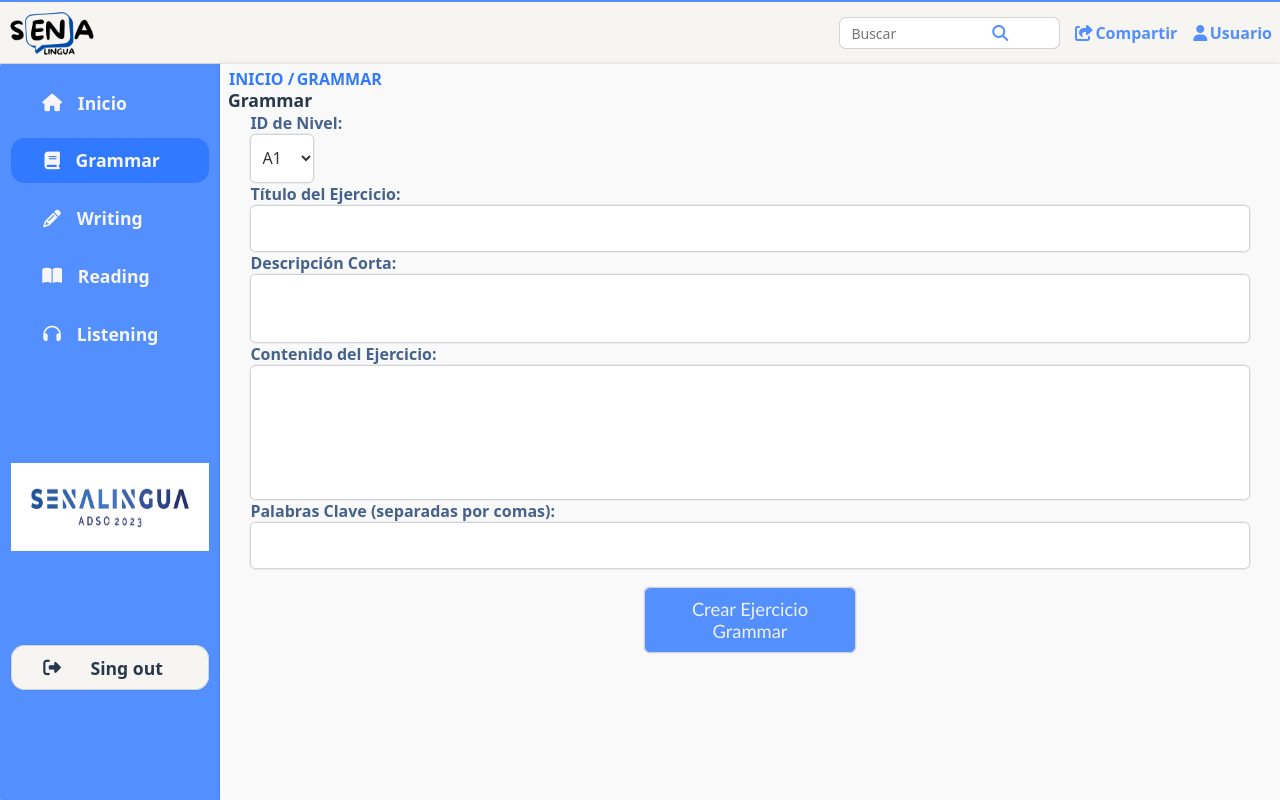
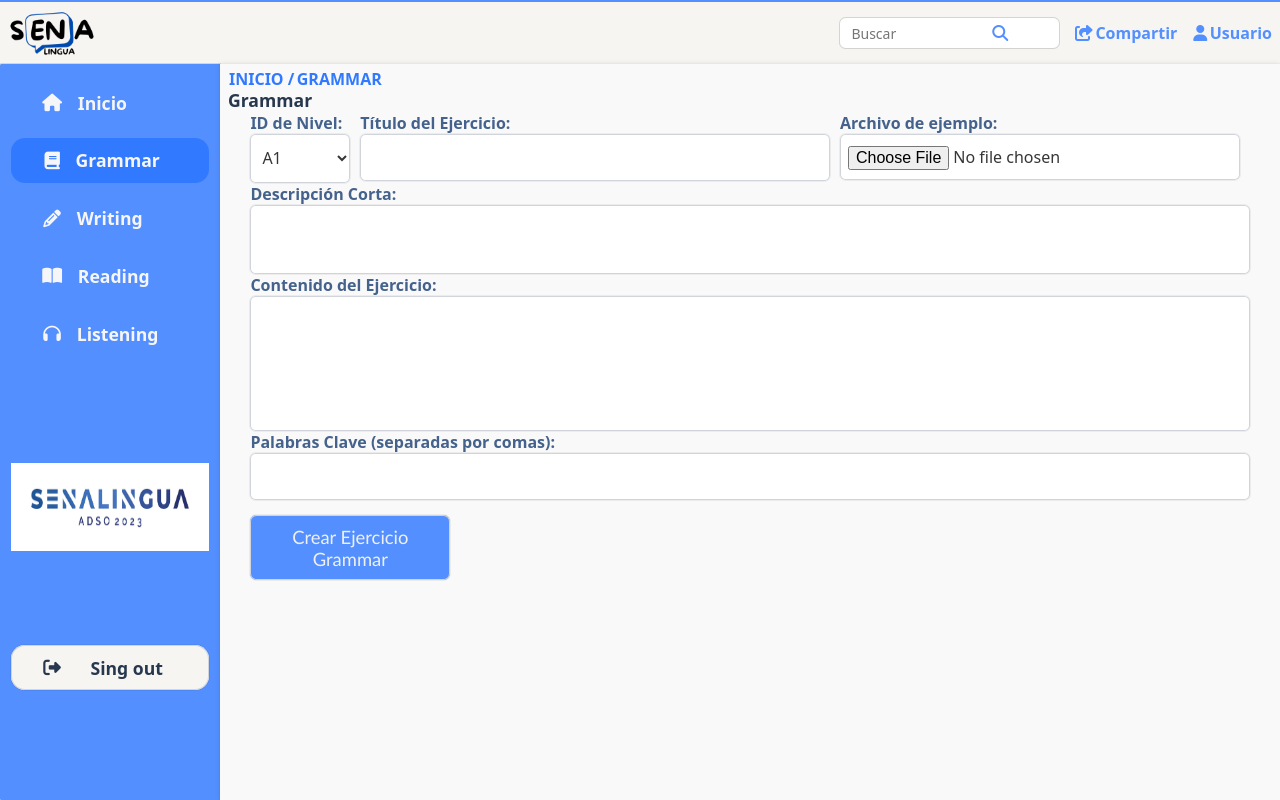
Before and after one commit to yohany474/english_project, a PHP site: page /Panel.html in a window 1280 px wide, after a click on "Grammar". Run offline with PHP 8.4, Linux system fonts and the light colour scheme; some libraries are stand-ins or nearby versions.

Commit message:
Cambio a formulario grammar, incluye seccion para pdf

```diff
--- a/Panel.html
+++ b/Panel.html
@@ -146,18 +146,25 @@
 
       <section class="paginas contenedorActive" id="Grammar">
         <h2>Grammar</h2>
-        <form action="./controller/CrearGrammar.php" method="post" class="formulario-ejercicio">
-
+        <form action="./controller/CrearGrammar.php" method="post" class="formulario-ejercicio" enctype="multipart/form-data">
+          <section class="deanvulo">
+            <div class="id">
               <label for="IDnivel">ID de Nivel:</label>
               <select id="IDnivel" name="IDnivel" style="width: 4rem;">
                 <option value="A1">A1</option>
                 <option value="A2">A2</option>
                 <option value="B1">B1</option>
               </select>
-
+            </div>
+            <div class="tit">
               <label for="titulo">Título del Ejercicio:</label>
               <input type="text" id="titulo" name="titulo" required>
-
+            </div>
+            <div class="ar">
+              <label for="titulo">Archivo de ejemplo:</label>
+              <input type="file" id="titulo" name="Archivo" accept=".pdf" required>
+            </div>
+          </section>
 
           <label for="secrip-corta">Descripción Corta:</label>
           <textarea id="secrip-corta" name="secrip-corta"></textarea>
@@ -241,7 +248,8 @@
 
               <div class="itemForm">
                 <label for="Nivel">Instrucciones</label>
-                <textarea name="instruccionReading" id="" cols="30" rows="10" style="resize: none; height: 2.5rem;"></textarea>
+                <textarea name="instruccionReading" id="" cols="30" rows="10"
+                  style="resize: none; height: 2.5rem;"></textarea>
               </div>
 
 
@@ -266,7 +274,7 @@
           <main id="mainListening">
 
             <div class="rowWrap">
-              <div class="itemForm"  style="width: 4rem;">
+              <div class="itemForm" style="width: 4rem;">
                 <label for="Nivel">Nivel</label>
                 <select name="nivel" id="">
                   <option value="1">A1</option>
@@ -298,7 +306,8 @@
 
               <div class="itemForm">
                 <label for="Nivel">Descripcion audio</label>
-                <textarea name="descripcionaudio" id="" cols="30" rows="10" style="resize: none; height: 3rem;"></textarea>
+                <textarea name="descripcionaudio" id="" cols="30" rows="10"
+                  style="resize: none; height: 3rem;"></textarea>
               </div>
             </div>
 
--- a/assets/css/panel.css
+++ b/assets/css/panel.css
@@ -191,7 +191,13 @@ body {
 
 @media screen and (max-width: 500px) {
 
+    .deanvulo{
+        flex-direction: column;
+    }
 
+    .deanvulo div{
+        width: 100%;
+    }
     #iconoMenu {
         display: flex;
         align-items: center;
@@ -407,9 +413,8 @@ body {
     resize: none;
 }
 .formulario-ejercicio button{
-    position: absolute;
-    bottom: 20%;
-    left: 40%;
+
+    margin-top: 15px;
     width: 20%;
     background-color: #538fff;
   color: #f0f0f0;
@@ -420,4 +425,30 @@ body {
   transition: all .5s ease;
 }
 
+.deanvulo{
+    display: flex;
+}
+.deanvulo div{
+    display: flex;
+    flex-direction: column;
+    margin-right: 10px;
+}
+
+.id{
+    width: 10%;
+}
+
+.id select{
+    width: 100% !important;
+}
+.tit{
+    width: 47%;
+}
+.ar{
+    width: 40%;
+}
+
+.ar input{
+    height: 65%;
+}
 /* Colores a las cardActividades */
```
Also changed, not shown: controller/CrearGrammar.php (+8 -1 lines), 1 other file. Lines whose indentation alone changed are shown as unchanged.
